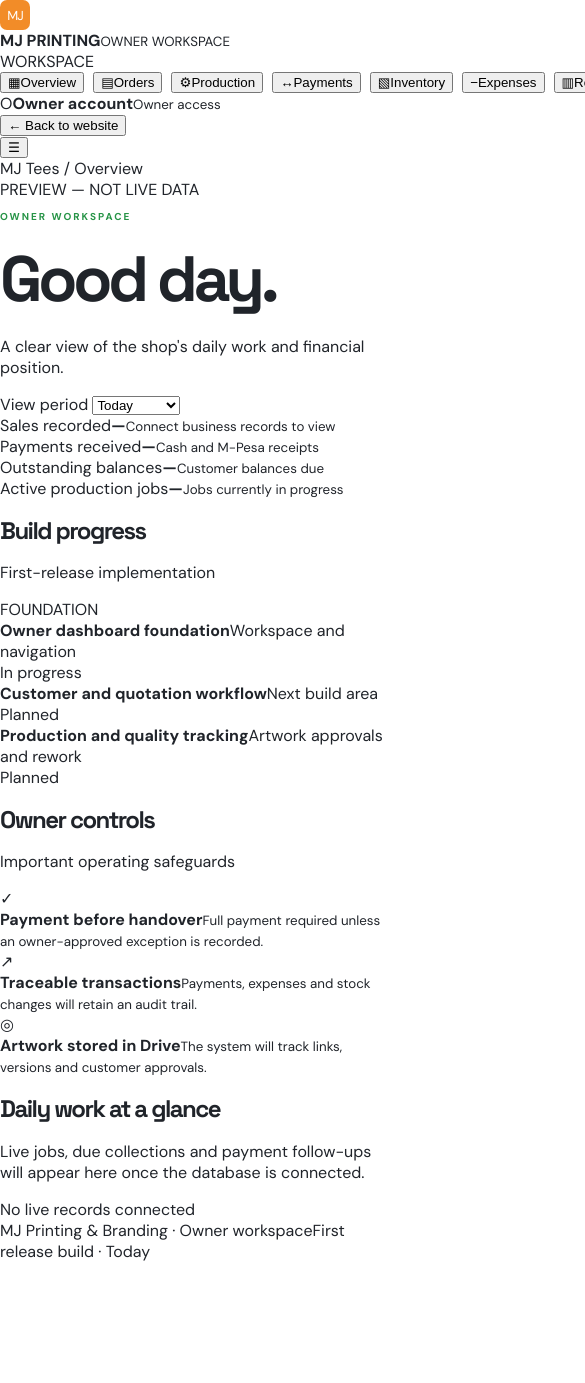
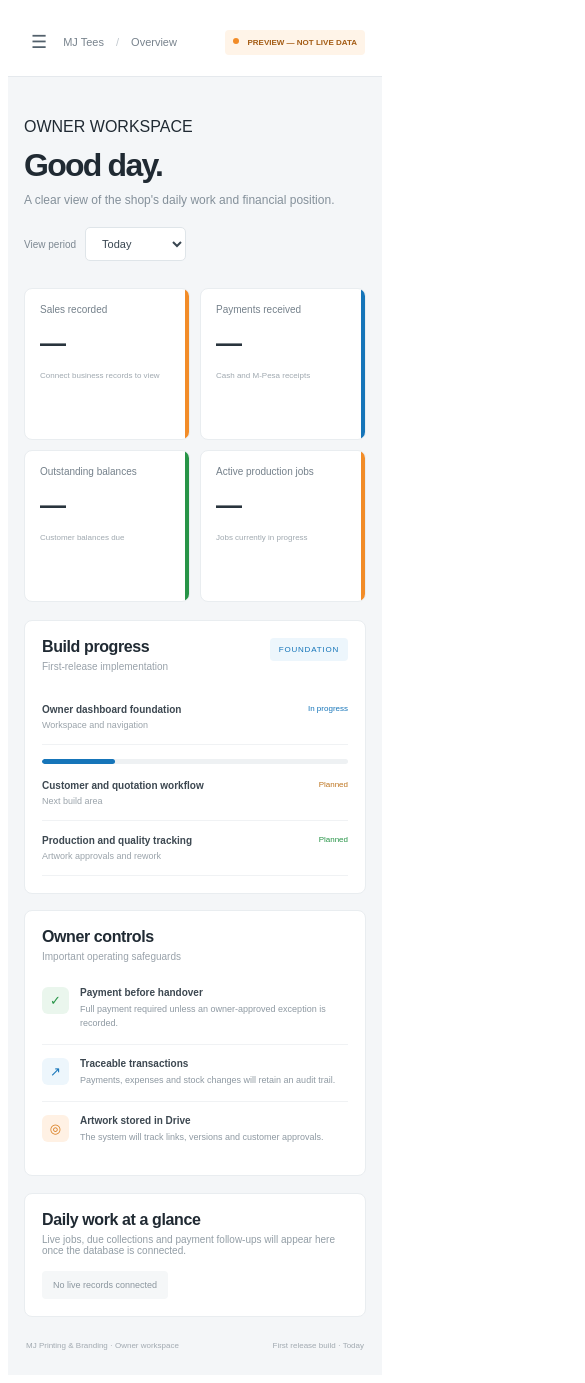
Before and after one commit to jacqmurithi-ux/mjtees-, a React (Vite) app: page / in a window 390 px wide. Shown: the top 1383 px of the page, 585 px wide, since content can reach past the window. Before the commit the page ends 1262 px from the top, so only its background shows below. Built offline with nearby package versions, Linux system fonts and the light colour scheme.

Commit message:
Style responsive MJ owner dashboard

```diff
--- a/src/styles.css
+++ b/src/styles.css
@@ -1,62 +1,63 @@
-@import url("https://fonts.googleapis.com/css2?family=DM+Sans:wght@400;500;600;700&family=Space+Grotesk:wght@400;500;600;700&display=swap");
-:root {
-  font-family: "DM Sans", sans-serif; color: #20242a; background: #fff;
-  font-synthesis: none; text-rendering: optimizeLegibility; -webkit-font-smoothing: antialiased;
-  --ink: #20242a; --muted: #66717d; --orange: #f28c28; --blue: #1675b9; --green: #279447;
-  --line: rgba(32,36,42,.14); --surface: #f4f6f7;
-}
-* { box-sizing: border-box; }
-html { scroll-behavior: smooth; }
-body { margin: 0; min-width: 320px; }
-a { color: inherit; text-decoration: none; }
-.site-header { min-height: 82px; padding: 0 7vw; display: flex; align-items: center; justify-content: space-between; border-bottom: 1px solid var(--line); background:#fff; }
-.brand { display: inline-flex; align-items: center; gap: 11px; font-family: "Space Grotesk",sans-serif; font-weight: 700; letter-spacing: .04em; }
-.brand-mark { width: 36px; height: 36px; display: grid; place-items: center; background: var(--orange); color: #fff; font-size: 13px; letter-spacing: -.08em; border-radius: 7px; }
-nav { display: flex; align-items: center; gap: clamp(16px,3vw,38px); color: var(--muted); font-size: 13px; }
-nav a:hover,.site-footer a:hover { color: var(--blue); }
-.nav-portal { border: 1px solid var(--blue); padding: 11px 16px; color: var(--blue); border-radius: 5px; }
-.hero { min-height: 610px; padding: 90px 7vw; display: grid; grid-template-columns: 1.1fr .9fr; align-items: center; gap: 5vw; overflow: hidden; background: #f7f8f9; }
-.eyebrow { color: var(--green); font-size: 10px; font-weight: 700; letter-spacing: .2em; }
-h1,h2 { font-family: "Space Grotesk",sans-serif; letter-spacing: -.065em; line-height: .98; }
-h1 { font-size: clamp(64px,9vw,116px); margin: 25px 0; color: var(--ink); }
-h1 span { color: var(--orange); }
-.hero-intro { max-width: 460px; color: var(--muted); line-height: 1.8; font-size: 15px; }
-.primary-link { display: inline-flex; gap: 28px; align-items: center; margin-top: 24px; padding: 16px 20px; background: var(--orange); color: #fff; font-weight: 700; font-size: 13px; border-radius: 5px; }
-.hero-art { min-height: 390px; position: relative; display: grid; place-items: center; background: var(--blue); color:#fff; overflow: hidden; border-radius: 10px; }
-.art-circle { position: absolute; width: 310px; height: 310px; border: 1px solid rgba(255,255,255,.55); border-radius: 50%; }
-.art-circle-one { transform: translate(-35px,-15px); } .art-circle-two { transform: translate(35px,25px); border-color:rgba(242,140,40,.9); }
-.art-word { z-index: 1; font-family: "Space Grotesk",sans-serif; font-size: clamp(48px,7vw,82px); font-weight: 700; line-height: .8; letter-spacing: -.08em; transform: rotate(-8deg); }
-.art-caption { position: absolute; bottom: 24px; right: 24px; color: #fff; font-size: 9px; letter-spacing: .2em; }
-.section { padding: 100px 7vw; }
-.services-section { background: #fff; color: var(--ink); display: grid; grid-template-columns: .8fr 1.2fr; gap: 7vw; }
-.services-section .eyebrow { color: var(--green); }
-.section-heading h2,.process-section h2,.portal-section h2 { font-size: clamp(42px,5vw,66px); margin: 24px 0; }
-.section-heading > p:last-child { max-width: 330px; color: var(--muted); line-height: 1.8; font-size: 14px; }
-.service-grid { display: grid; grid-template-columns: repeat(2,minmax(0,1fr)); gap: 1px; background: #dfe4e8; border: 1px solid #dfe4e8; }
-.service-card { min-height: 185px; padding: 25px; background: #fff; }
-.service-number { color: var(--orange); font-size: 10px; font-weight: 700; }
-.service-card h3 { margin: 27px 0 9px; font-family: "Space Grotesk",sans-serif; font-size: 18px; }
-.service-card p { color: var(--muted); font-size: 12px; line-height: 1.7; margin: 0; }
-.process-section { padding: 100px 7vw; display: grid; grid-template-columns: .8fr 1.2fr; gap: 7vw; background:#f7f8f9; }
-.process-list { list-style: none; margin: 0; padding: 0; }
-.process-list li { display: flex; gap: 25px; padding: 23px 0; border-bottom: 1px solid var(--line); }
-.process-list li > span { color: var(--blue); font-size: 11px; font-weight:700; }
-.process-list strong { font-family: "Space Grotesk",sans-serif; font-size: 17px; }
-.process-list p { color: var(--muted); font-size: 12px; line-height: 1.7; margin: 8px 0 0; max-width: 470px; }
-.portal-section { padding: 65px 7vw; display: flex; align-items: center; justify-content: space-between; gap: 35px; background: var(--blue); color:#fff; }
-.portal-section h2 { font-size: clamp(34px,4vw,48px); margin: 18px 0 12px; }
-.portal-section .eyebrow { color:#fff; }
-.portal-section p:not(.eyebrow) { max-width: 650px; color: rgba(255,255,255,.82); font-size: 13px; line-height: 1.8; margin: 0; }
-.portal-status { flex: 0 0 auto; border: 1px solid rgba(255,255,255,.7); color: #fff; padding: 12px 16px; font-size: 11px; border-radius:5px; }
-.site-footer { padding: 30px 7vw; display: flex; align-items: center; justify-content: space-between; gap: 20px; color: var(--muted); font-size: 11px; }
-.site-footer p { margin: 0; } .site-footer .brand { color: var(--ink); }
-@media (max-width:760px) {
-  .site-header { padding: 0 6vw; min-height: 72px; } nav { gap: 13px; font-size: 11px; } nav a:nth-child(2) { display: none; } .nav-portal { padding: 9px 10px; }
-  .hero { grid-template-columns: 1fr; padding: 75px 6vw; gap: 45px; } .hero-art { min-height: 300px; } .art-circle { width: 240px; height: 240px; }
-  .section,.process-section { padding: 75px 6vw; } .services-section,.process-section { grid-template-columns: 1fr; gap: 40px; }
-  .service-card { min-height: 175px; padding: 18px; } .portal-section { padding: 55px 6vw; align-items: flex-start; flex-direction: column; } .site-footer { padding: 28px 6vw; flex-wrap: wrap; }
-}
-@media (max-width:420px) {
-  .brand { font-size: 12px; gap: 8px; } .brand-mark { width: 30px; height: 30px; } nav { gap: 9px; }
-  .service-grid { grid-template-columns: 1fr; } .service-card { min-height: 150px; }
-}
+.dashboard-shell{min-height:100vh;display:flex;background:#f4f6f8;color:#202a33;font-family:"DM Sans",sans-serif}
+.dash-sidebar{width:252px;flex:0 0 252px;background:#fff;border-right:1px solid #e5e9ed;display:flex;flex-direction:column;padding:25px 16px 18px;min-height:100vh}
+.dash-brand{display:flex;align-items:center;gap:11px;padding:0 9px 30px;border-bottom:1px solid #edf0f2;color:#202a33;font-size:12px;letter-spacing:.03em}
+.dash-brand .brand-mark{background:#f28c28;border-radius:7px}
+.dash-brand small,.account-chip small{display:block;color:#8a949e;font-size:9px;letter-spacing:.13em;margin-top:4px}
+.sidebar-label{font-size:9px;font-weight:700;letter-spacing:.16em;color:#a0a8af;padding:25px 11px 10px}
+.dash-nav{display:grid;gap:5px}
+.dash-nav-item{border:0;background:transparent;text-align:left;padding:12px 13px;border-radius:6px;color:#65717d;font:600 12px "DM Sans",sans-serif;cursor:pointer;display:flex;align-items:center;gap:12px}
+.dash-nav-item:hover{background:#f6f8f9;color:#202a33}
+.dash-nav-item.active{background:#fff1e4;color:#bd6410}
+.nav-symbol{font-size:16px;width:19px;text-align:center}
+.sidebar-bottom{margin-top:auto;border-top:1px solid #edf0f2;padding:17px 7px 0}
+.account-chip{display:flex;align-items:center;gap:10px;font-size:11px}
+.account-avatar{width:32px;height:32px;border-radius:50%;background:#e8f2fb;color:#1675b9;display:grid;place-items:center;font-weight:700}
+.account-chip small{letter-spacing:0;font-size:10px}
+.back-site{margin-top:18px;border:0;background:none;padding:7px 0;color:#7a858e;font:500 11px "DM Sans",sans-serif;cursor:pointer}
+.dash-main{min-width:0;flex:1}
+.dash-topbar{height:68px;background:#fff;border-bottom:1px solid #e5e9ed;display:flex;align-items:center;justify-content:space-between;padding:0 38px}
+.breadcrumb{font-size:11px;color:#78838d}.breadcrumb span{padding:0 9px;color:#c1c8ce}
+.preview-pill{font-size:9px;font-weight:700;letter-spacing:.08em;color:#a45c14;background:#fff4e8;padding:9px 11px;border-radius:4px}
+.preview-pill i{display:inline-block;width:6px;height:6px;background:#f28c28;border-radius:50%;margin-right:6px;vertical-align:1px}
+.dash-content{max-width:1420px;margin:0 auto;padding:38px 40px 22px}
+.dash-heading{display:flex;justify-content:space-between;align-items:flex-end;gap:20px;margin-bottom:27px}
+.dash-heading .eyebrow{margin-bottom:11px}
+.dash-heading h1{font-family:"Space Grotesk",sans-serif;font-size:36px;letter-spacing:-.055em;margin:0 0 9px;color:#202a33}
+.dash-heading>div>p:last-child{margin:0;color:#84909a;font-size:12px}
+.period-select{font-size:10px;color:#7d8892;display:flex;align-items:center;gap:9px}
+.period-select select{border:1px solid #dfe5e9;border-radius:5px;background:#fff;padding:9px 12px;color:#394651;font:500 11px "DM Sans",sans-serif}
+.metric-grid{display:grid;grid-template-columns:repeat(4,minmax(0,1fr));gap:15px}
+.metric-card{position:relative;overflow:hidden;background:#fff;border:1px solid #e9edf0;border-radius:8px;padding:19px 19px 17px;min-height:132px}
+.metric-card>span{display:block;font-size:11px;color:#75818b}
+.metric-card strong{display:block;font-family:"Space Grotesk",sans-serif;font-size:30px;letter-spacing:-.04em;margin:13px 0 5px;color:#29343d}
+.metric-card small{font-size:9px;color:#a0a9b0}
+.metric-accent{position:absolute;right:0;top:0;width:4px;height:100%}.metric-accent.orange{background:#f28c28}.metric-accent.blue{background:#1675b9}.metric-accent.green{background:#279447}
+.dash-panels{display:grid;grid-template-columns:1.15fr .85fr;gap:16px;margin-top:18px}
+.dash-panel{background:#fff;border:1px solid #e9edf0;border-radius:8px;padding:22px}
+.panel-heading{display:flex;align-items:flex-start;justify-content:space-between;gap:12px;margin-bottom:18px}
+.panel-heading h2,.next-panel h2,.module-placeholder h2{font-family:"Space Grotesk",sans-serif;font-size:16px;margin:0 0 5px;letter-spacing:-.025em}
+.panel-heading p{font-size:10px;color:#99a2aa;margin:0}
+.panel-tag{font-size:8px;letter-spacing:.1em;color:#1675b9;background:#edf6fc;padding:7px 9px;border-radius:4px}
+.progress-row{display:flex;justify-content:space-between;align-items:center;gap:12px;padding:14px 0;border-bottom:1px solid #f0f2f4}
+.progress-row>div{display:grid;gap:5px}.progress-row b,.control-line b{font-size:10px;color:#3d4851}.progress-row>div>span{font-size:9px;color:#9aa3aa}
+.progress-state,.task-state{font-size:9px;white-space:nowrap;color:#1675b9}
+.task-state.orange{color:#bd741f}.task-state.green{color:#279447}
+.progress-track{height:5px;background:#eef1f3;border-radius:9px;margin:14px 0 2px;overflow:hidden}.progress-track span{display:block;width:24%;height:100%;background:#1675b9;border-radius:9px}
+.controls-panel .panel-heading{margin-bottom:12px}
+.control-line{display:flex;align-items:flex-start;gap:11px;padding:13px 0;border-bottom:1px solid #f0f2f4}
+.control-line:last-child{border-bottom:0}.control-icon{width:27px;height:27px;flex:0 0 27px;display:grid;place-items:center;border-radius:6px;font-size:13px}
+.green-bg{background:#eaf6ed;color:#279447}.blue-bg{background:#edf6fc;color:#1675b9}.orange-bg{background:#fff1e4;color:#d77919}
+.control-line div{display:grid;gap:5px}.control-line small{font-size:9px;line-height:1.55;color:#8e99a2}
+.next-panel{margin-top:17px;display:flex;align-items:center;justify-content:space-between;gap:15px}
+.next-panel p{font-size:10px;color:#929da5;margin:0}
+.empty-state{font-size:9px;color:#8b969e;background:#f5f7f8;padding:9px 11px;border-radius:4px;white-space:nowrap}
+.dash-footer{display:flex;justify-content:space-between;gap:15px;padding:24px 2px 0;color:#a2aab1;font-size:9px}
+.module-placeholder{max-width:720px;min-height:300px;display:flex;flex-direction:column;align-items:flex-start;justify-content:center;padding:35px}
+.module-icon{width:42px;height:42px;border-radius:9px;background:#fff1e4;color:#c46b16;display:grid;place-items:center;font-weight:700;margin-bottom:20px}
+.module-placeholder h2{font-size:22px}.module-placeholder>p{font-size:12px;color:#89949d}
+.module-note{display:grid;gap:7px;margin-top:15px;padding:15px;background:#f6f8f9;border-radius:6px;max-width:540px}
+.module-note b{font-size:10px;color:#3e4b55}.module-note span{font-size:10px;line-height:1.6;color:#89949d}
+.mobile-menu{display:none;border:0;background:none;font-size:18px;color:#53616c}
+@media(max-width:1000px){.dash-sidebar{width:220px;flex-basis:220px}.dash-content{padding:30px 25px}.metric-grid{grid-template-columns:repeat(2,minmax(0,1fr))}.dash-panels{grid-template-columns:1fr}}
+@media(max-width:700px){.dash-sidebar{position:fixed;z-index:5;left:-260px;top:0;bottom:0;transition:left .2s;box-shadow:none}.dash-sidebar.menu-open{left:0;box-shadow:12px 0 30px #15233120}.mobile-menu{display:block}.dash-topbar{padding:0 17px;gap:10px}.breadcrumb{margin-right:auto}.preview-pill{font-size:8px;padding:8px}.dash-content{padding:25px 16px}.dash-heading{align-items:flex-start;flex-direction:column}.dash-heading h1{font-size:32px}.metric-grid{gap:10px}.metric-card{padding:15px;min-height:120px}.metric-card strong{font-size:26px}.dash-panel{padding:17px}.next-panel{align-items:flex-start;flex-direction:column}.dash-footer{font-size:8px}}
+@media(max-width:390px){.metric-grid{grid-template-columns:1fr 1fr}.metric-card>span{font-size:10px}.metric-card small{font-size:8px}.progress-row{align-items:flex-start}.progress-row .task-state,.progress-state{font-size:8px}.preview-pill{letter-spacing:0}}
```
